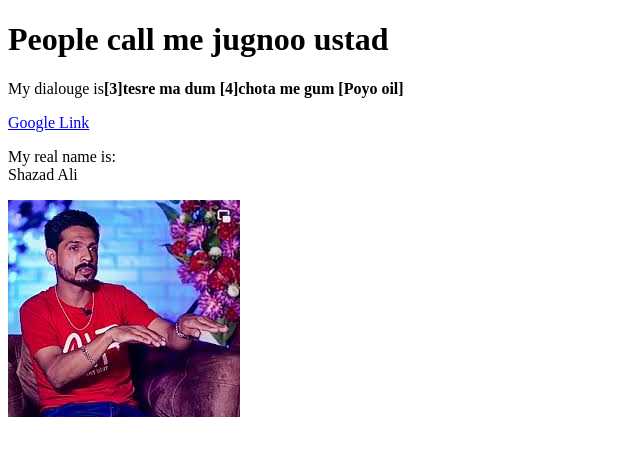
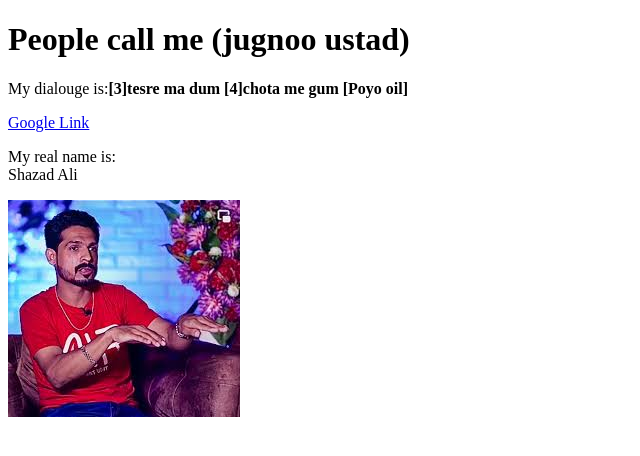
Before and after one commit to ahyan0gamedeveloper/Poyo-oil, a plain HTML site: page poyo-oil-test.html in a window 1280 px wide. Shown: the whole page, without its empty margins (0-640 px from the left). Drawn offline with Linux system fonts and the light colour scheme.

Commit message:
update and change text biogriphy

```diff
--- a/poyo-oil-test.html
+++ b/poyo-oil-test.html
@@ -4,8 +4,8 @@
     <title>test page </title>
 </head>
 <body>
-    <h1>People call me jugnoo ustad</h1>
-    <p>My dialouge is<b>[3]tesre ma dum [4]chota me gum [Poyo oil]</b></p>
+    <h1>People call me (jugnoo ustad)</h1>
+    <p>My dialouge is:<b>[3]tesre ma dum [4]chota me gum [Poyo oil]</b></p>
     <a href="https://www.google.com/" target="_blank" title="Let's go to google">Google Link</a>
     <p>My real name is:<br>
     Shazad Ali</p>
```
